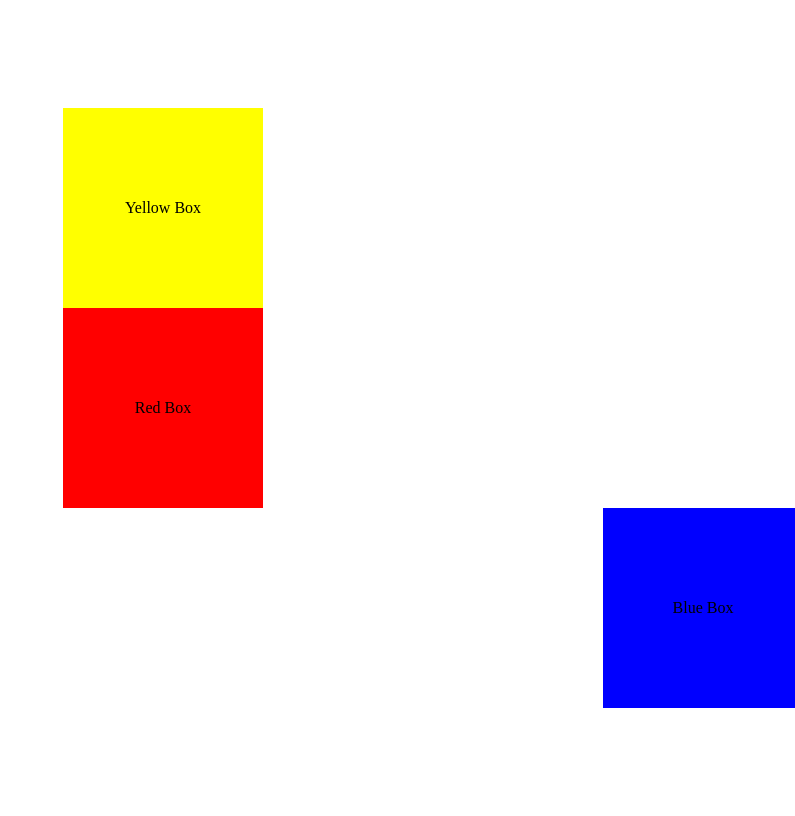
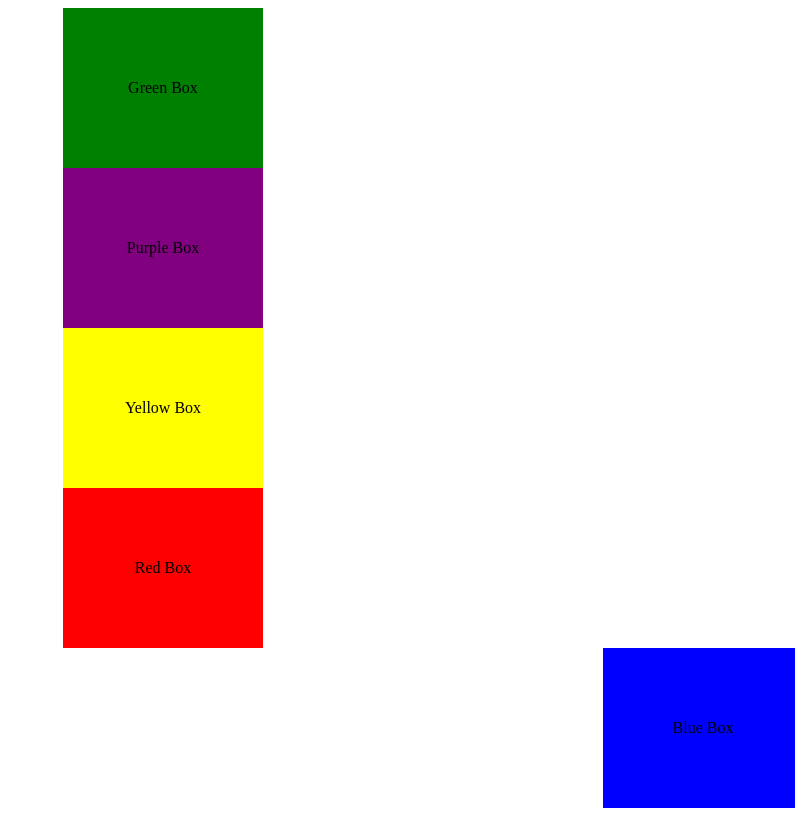
Before and after one commit to AshSensei/flexbox-example, a plain HTML site: page index.html in a window 1280 px wide. Shown: the whole page, without its empty margins (485-1280 px from the left). Drawn offline with Linux system fonts and the light colour scheme.

Commit message:
added 2 new boxes w/ colors

```diff
--- a/index.html
+++ b/index.html
@@ -17,6 +17,12 @@
             <div class="blue">
                 Blue Box
             </div>
+            <div class="green">
+                Green Box
+            </div>
+            <div class="purple">
+                Purple Box
+            </div>
         </div>
     </body>
 </html>
--- a/styles.css
+++ b/styles.css
@@ -10,7 +10,7 @@
 }
 
 
-.red, .yellow,.blue{
+.red, .yellow,.blue, .green, .purple{
     height:200px;
     width:200px;
     display:flex;
@@ -32,3 +32,11 @@
     align-self:flex-end;
     order:3;
 }
+
+.green{
+    background-color:green;
+}
+
+.purple{
+    background-color:purple;
+}
```
